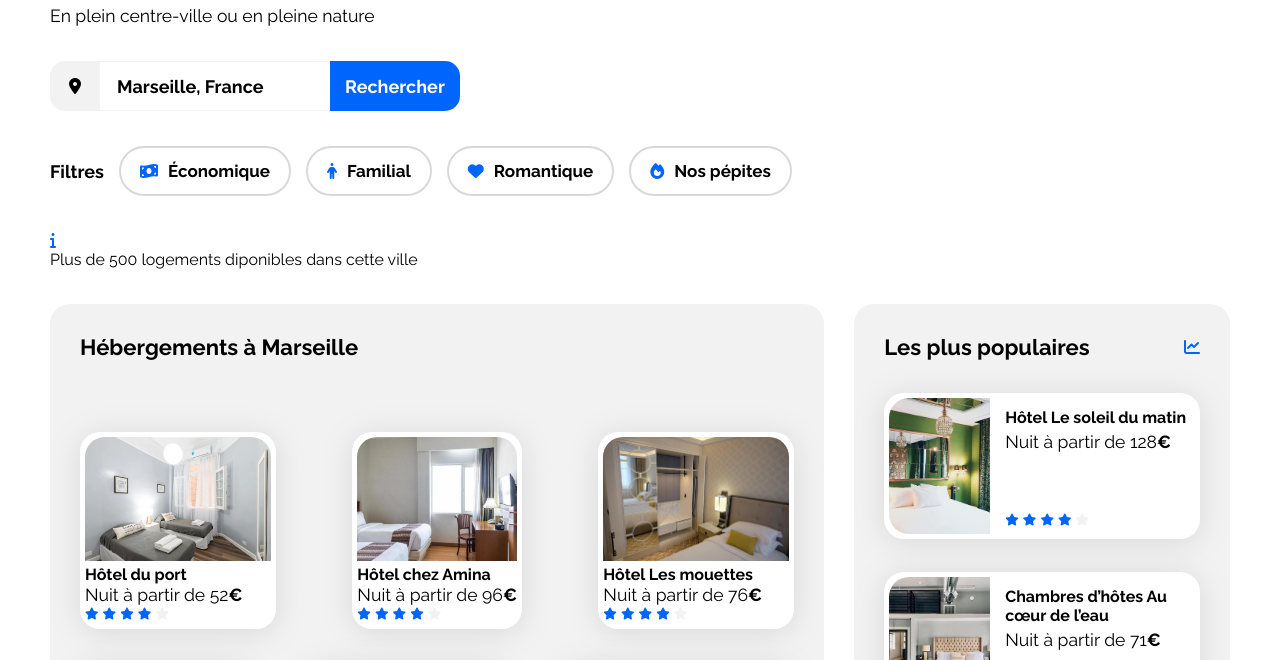
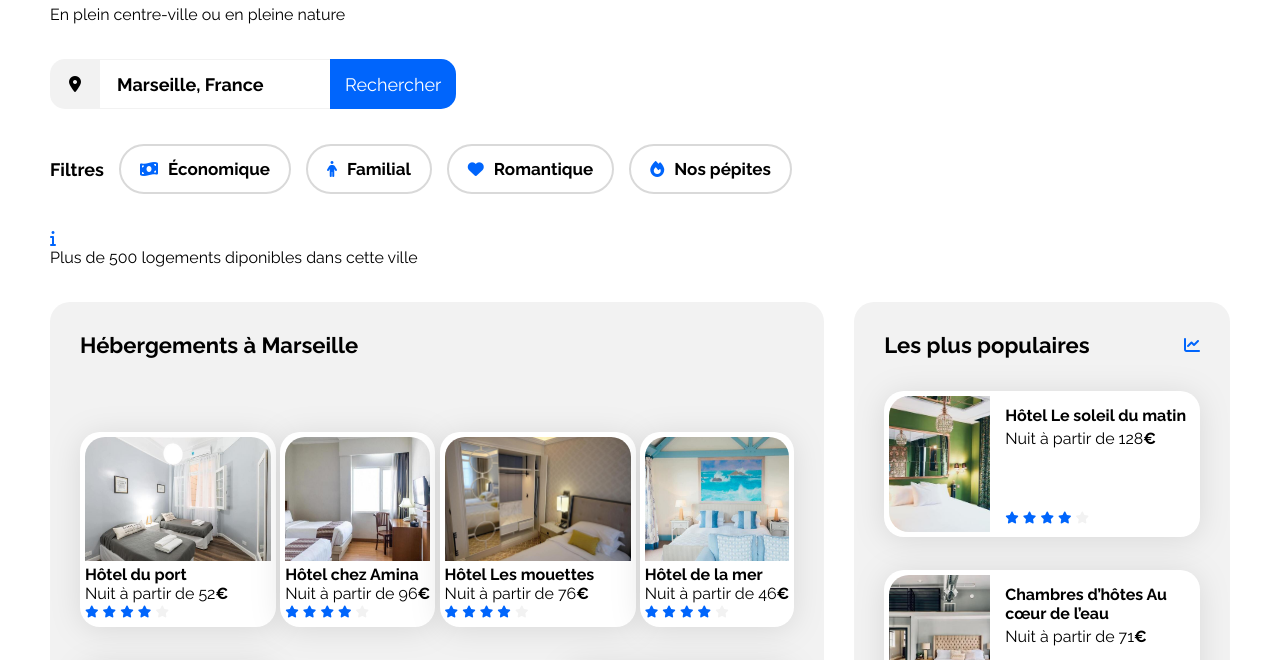
Before and after one commit to braouk/Booki, a plain HTML site: page index.html in a window 1280 px wide. Shown: the part 85-745 px from the top of the page. Drawn offline with Linux system fonts and the light colour scheme.

Commit message:
css changes

```diff
--- a/css/style.css
+++ b/css/style.css
@@ -26,14 +26,15 @@ body {
 }
 
 .main-container {
-  width: 100%;
+
   max-width: 1440px;
   padding: 0 50px;
   box-sizing: border-box;
 }
 
 p {
-  font-size: 1.1em;
+    font-size: 16px;
+    font-weight: 400;
 }
 
 a {
```
